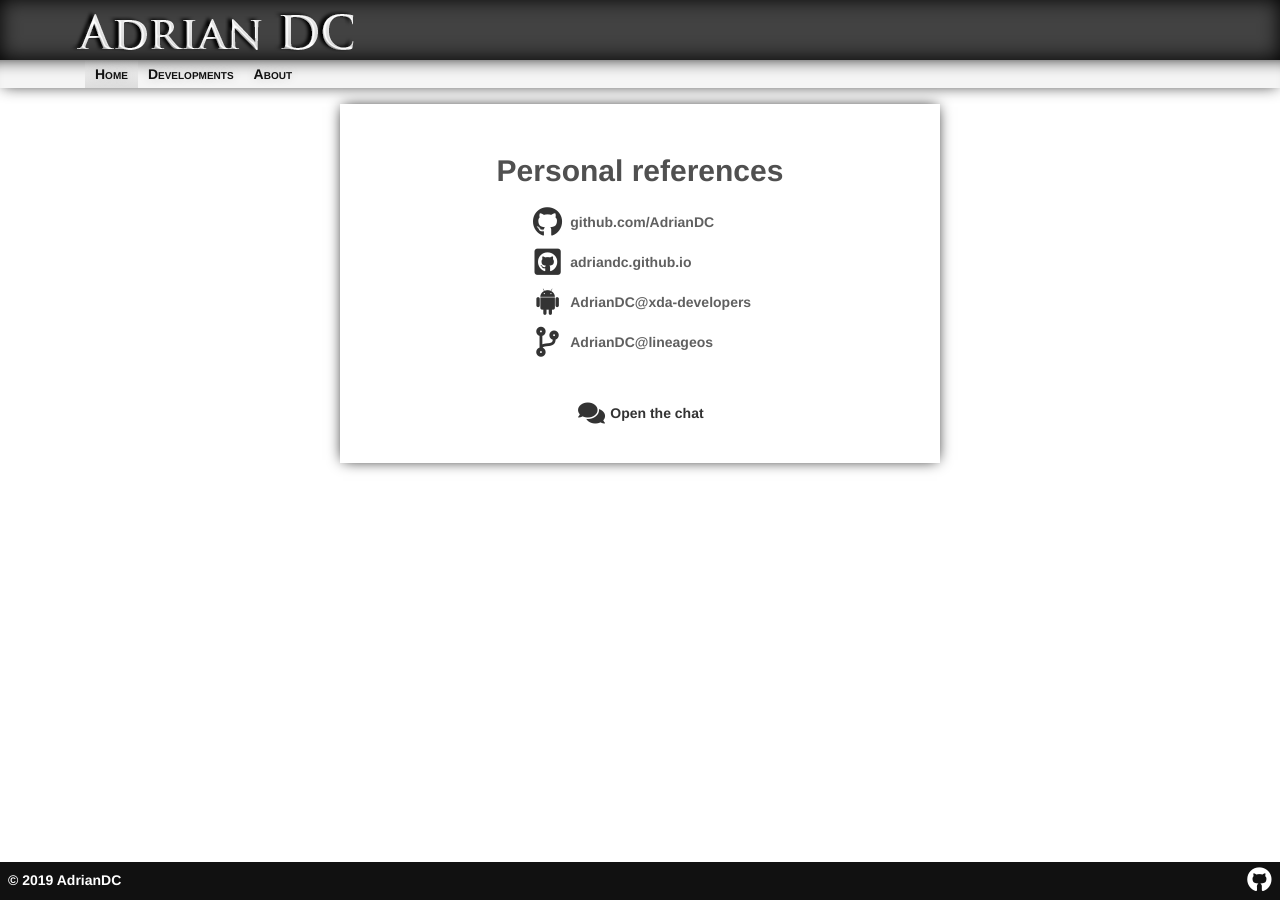
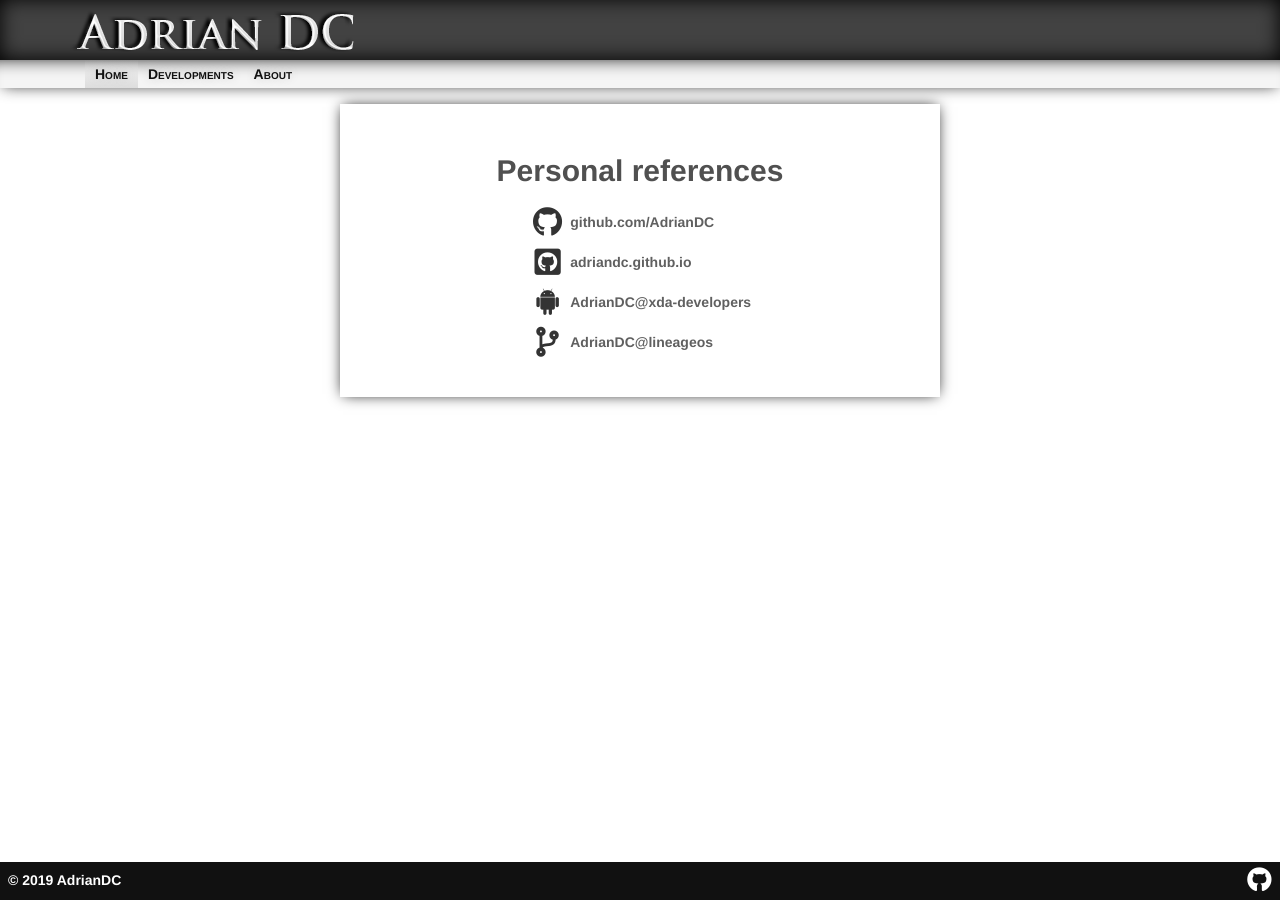
Before and after one commit to AdrianDC/adriandc.github.io, a Jekyll site: the page built from index.md, in a window 1280 px wide. Built offline with Jekyll 4.4.1, drawn with Linux system fonts in a browser that asks for light colours; nearby versions of some CDN libraries.

Commit message:
index: remove the chat item from the Home page
Change-Id: I014c6c859bb628fa92b5581cdc68eafc3ce8e526

```diff
--- a/index.md
+++ b/index.md
@@ -18,15 +18,3 @@ type: dialog
   <i class="fas fa-code-branch fa-fw"></i> [AdrianDC@lineageos](https://review.lineageos.org/#/q/owner:%22Adrian+DC%22){: target="_blank" }
 
 </div>
-
-<div>
-  <br />
-</div>
-
-<details class="page-content-details">
-  <summary><i class="fas fa-comments fa-fw"></i> **Open the chat**
-  </summary>
-  <iframe class="img-thumbnail" style="height: 300px;" src="https://www.i-tchat.com/shoutbox/shoutbox.php?idShoutbox=75416" width="800" height="300" frameborder="0" allowtransparency="true" >
-    <a href="https://www.i-tchat.com" title="tchat" onClick="window.open(this.href+'?75416');">Open the chat</a>
-  </iframe>
-</details>
```
